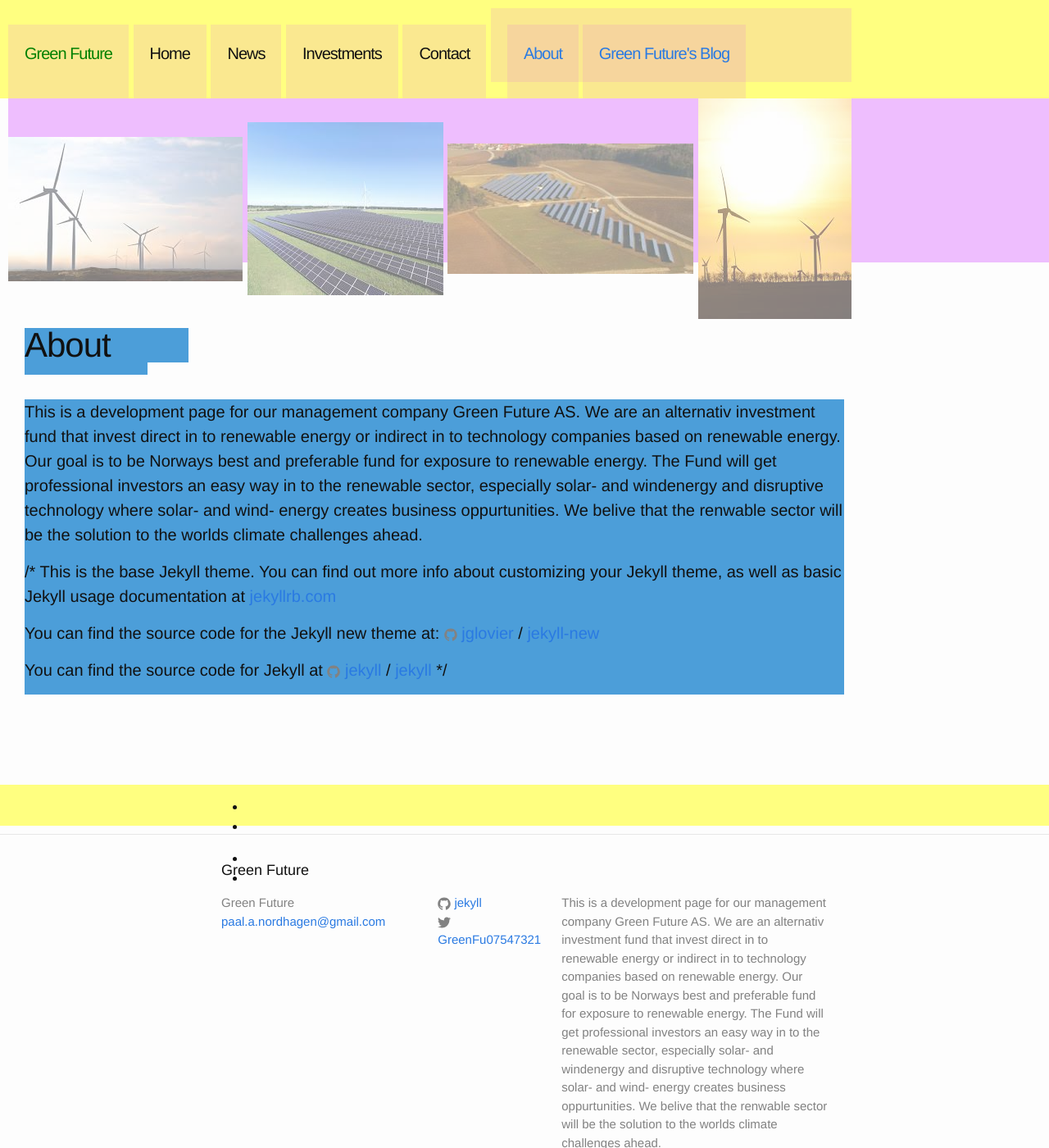
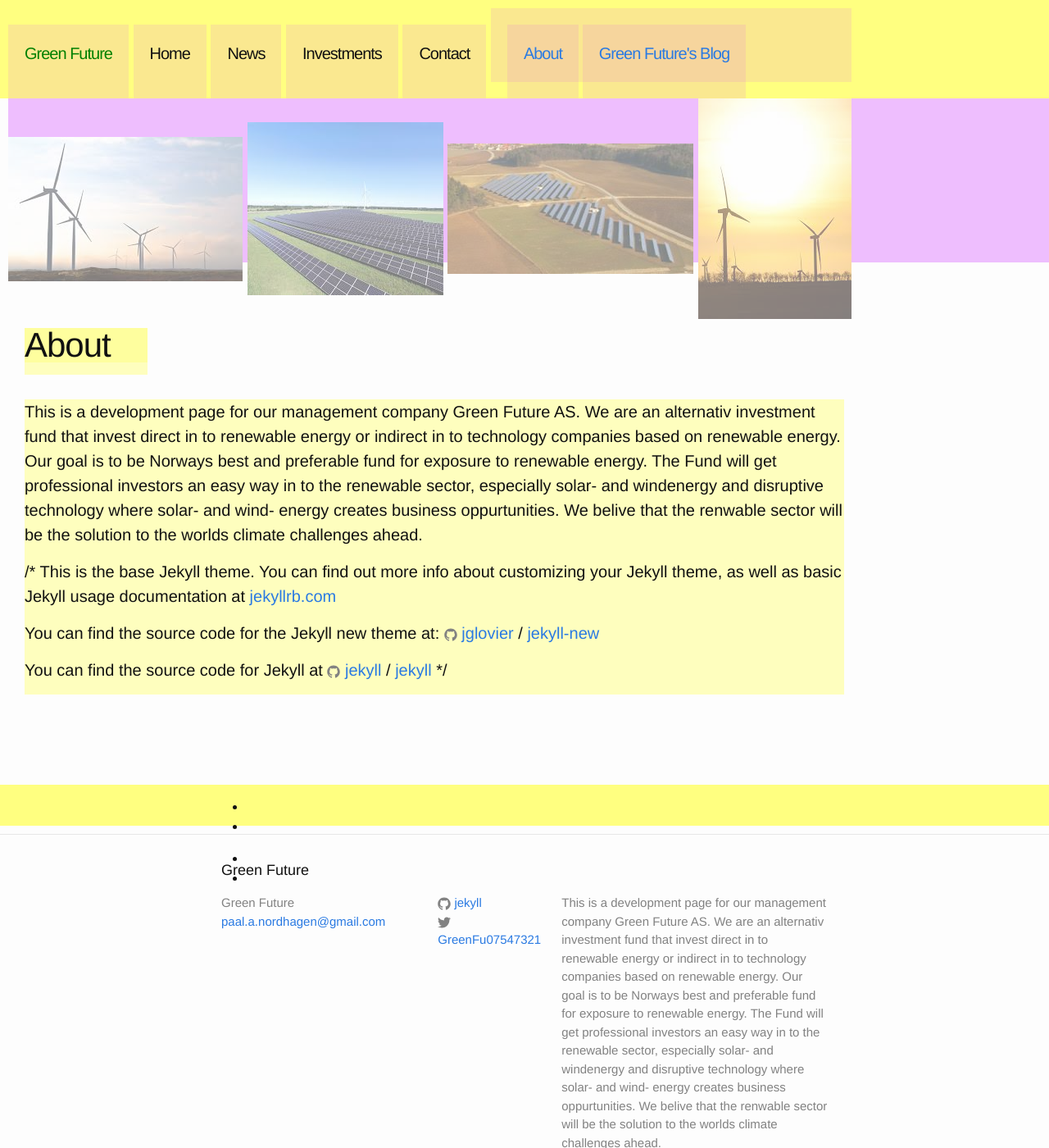
Before and after one commit to Paal-August/Paal-August.github.io, a Jekyll site: the page built from about.md, in a window 1280 px wide and 1400 px high. Shown: the whole window at 82% size. Built offline with Jekyll 4.4.1, drawn with Linux system fonts in a browser that asks for light colours.

Commit message:
Update _layout.scss

```diff
--- a/_sass/_layout.scss
+++ b/_sass/_layout.scss
@@ -339,9 +339,13 @@
   /* grid-area: 9 / 1 / 14/8;*/
 }
 
+/**
+ * Green Future About
+ */
+
 .post-header {
     margin-bottom: $spacing-unit;
-    background-color:#4c9ed9;
+    background-color:rgba(255, 255, 128, .5);
     display:inline-block;
     width:150px;
 }
@@ -350,8 +354,8 @@
     font-size: 42px;
     letter-spacing: -1px;
     line-height: 1;
-    background-color:#4c9ed9;
-    width:200px;
+    background-color:rgba(255, 255, 128, .5);
+    width:150px;
     display:inline-block;
 
     @include media-query($on-laptop) {
@@ -361,7 +365,7 @@
 
 .post-content {
     margin-bottom: $spacing-unit;
-    background-color:#4c9ed9;
+    background-color:rgba(255, 255, 128, .5);
     display:inline-block;
     width:1000px;
     h2 {
```
